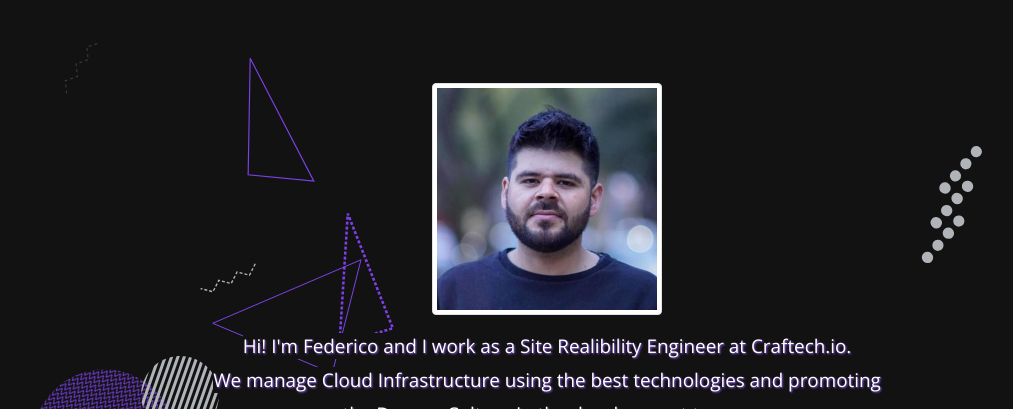
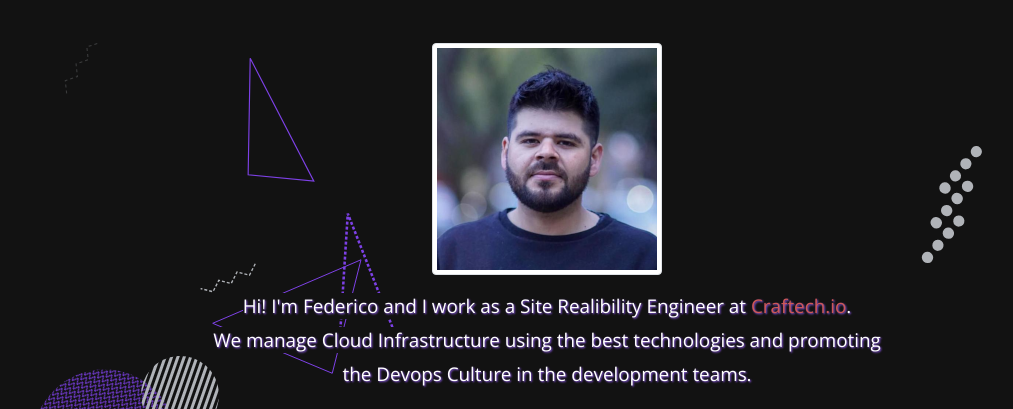
Before and after one commit to fede-r1c0/fede-r1c0.github.io, a plain HTML site: page index.html in a window 1280 px wide. Shown: the top 409 px of the page, without its empty margins (93-1106 px from the left). Drawn offline with nearby package versions, Linux system fonts and the light colour scheme.

Commit message:
fix: presentation padding-top

```diff
--- a/style.css
+++ b/style.css
@@ -12,7 +12,7 @@ body {
 
 /* Presentation Box CSS */
 .presentation{
-    padding-top: 80px;
+    padding-top: 40px;
     padding-bottom: 40px;
 }
 .container{
@@ -35,7 +35,7 @@ p {
 }
 
 a {
-  color: #FFF
+  color: rgb(206, 88, 88)
 }
 
 a:hover {
```
